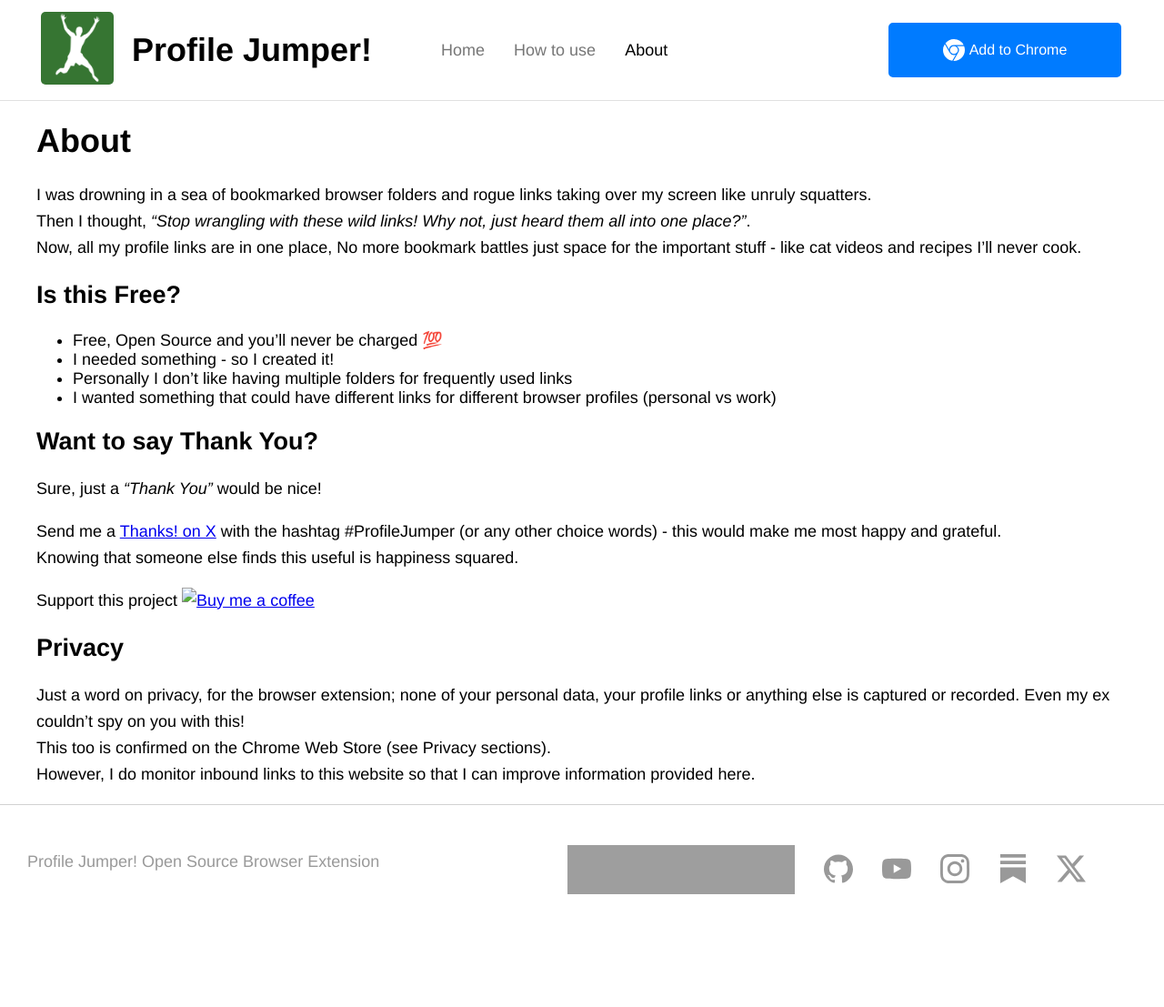
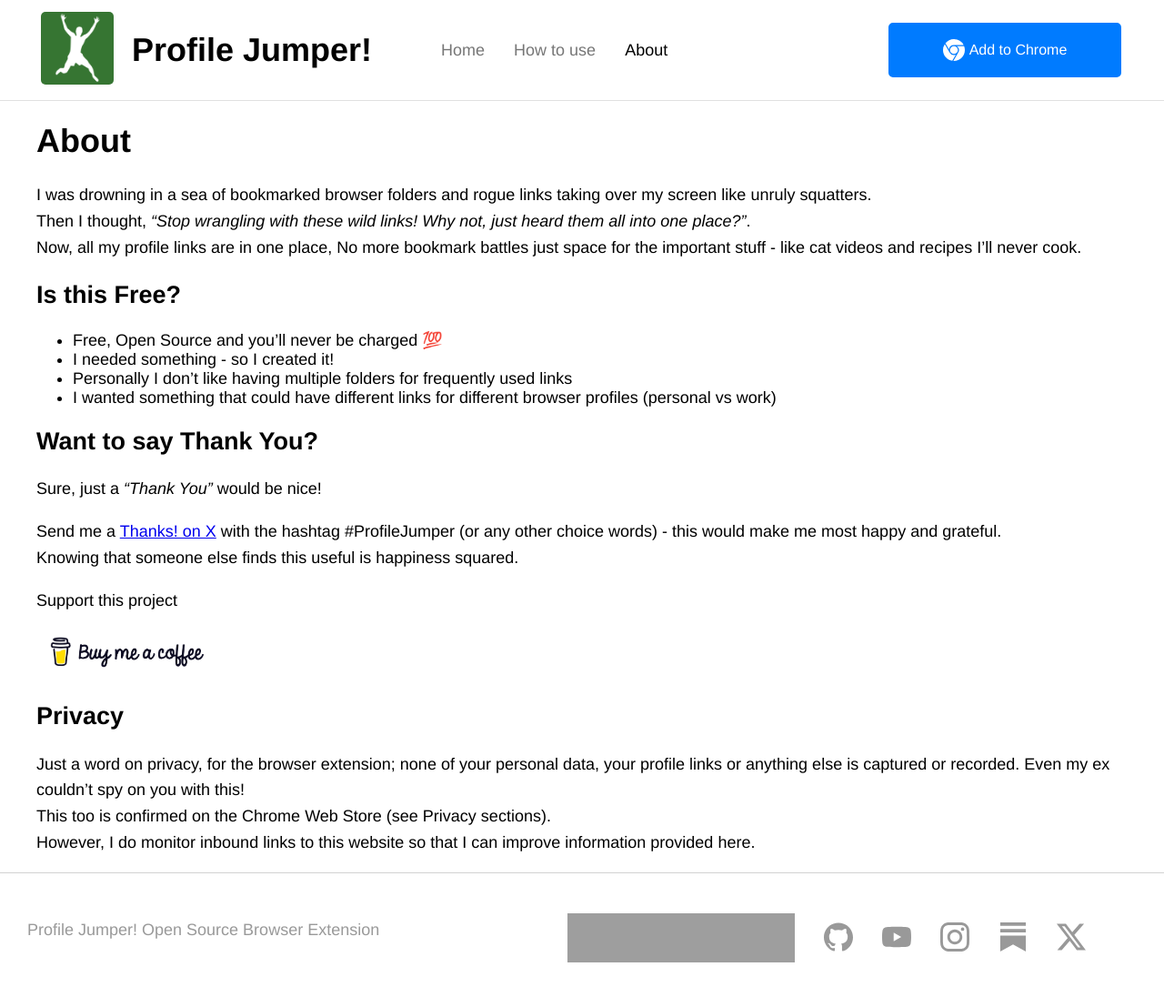
Before and after one commit to mrupgradable/profile-jumper.github.io, a Jekyll site: the page built from about.md, in a window 1280 px wide. Shown: the whole page at 91% size. Built offline with Jekyll 4.4.1, drawn with Linux system fonts in a browser that asks for light colours; before the commit the page ends 1032 px from its top, so only the background shows below that; grey boxes are pictures that could not be loaded.

Commit message:
fixing buy me a coffee image

```diff
--- a/about.md
+++ b/about.md
@@ -23,8 +23,9 @@ Send me a <a href="http://x.com/share?text=Thanks%21&hashtags=ProfileJumper" tar
 Knowing that someone else finds this useful is happiness squared.
 
 Support this project
+
 <a href="https://coff.ee/profilejumper" target="_blank">
-<img src="artwork/support/by-me-a-coffee.png" alt="Buy me a coffee" width="200"/>
+<img src="{{ '/assets/image/support/by-me-a-coffee.png' | relative_url }}" alt="Buy me a coffee" width="200">
 </a>
 
 ## Privacy
```
